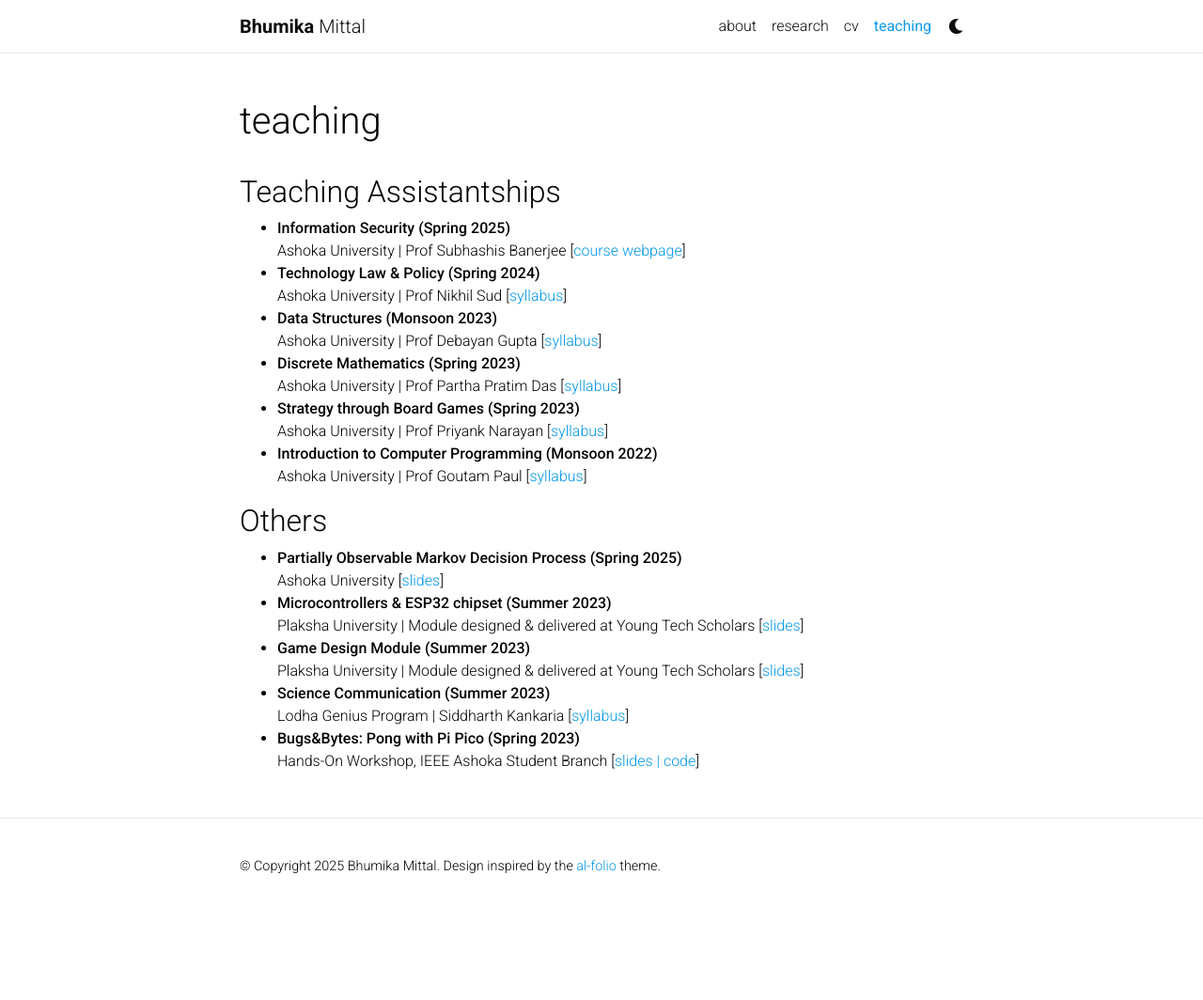
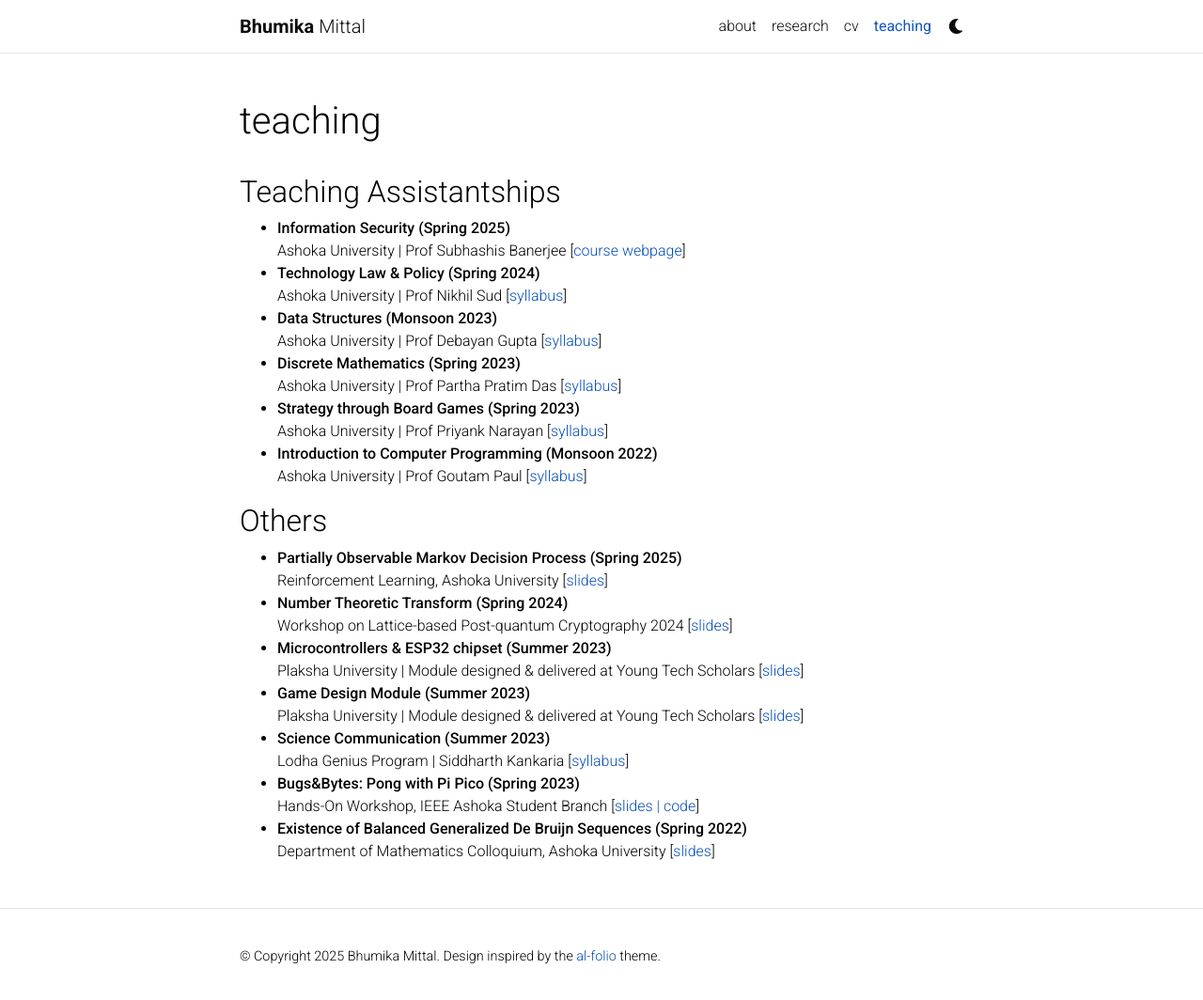
Before and after one commit to bhumikamittal7/bhumikamittal7.github.io, a Jekyll site: the page built from _pages/misc.md, in a window 1280 px wide and 1068 px high. Shown: the top 1064 px of the window at 94% size. Built offline with Jekyll 4.4.1, drawn with Linux system fonts in a browser that asks for light colours; comment, search, counter and statistics services are not loaded; a style sheet for code colours, icons or effects is not loaded.

```diff
--- a/_pages/misc.md
+++ b/_pages/misc.md
@@ -25,7 +25,9 @@ nav_order: 5
 ## Others
 
 - **Partially Observable Markov Decision Process (Spring 2025)**<br/>
-  Ashoka University [[slides](../assets/pdf/POMDP.pdf)]
+  Reinforcement Learning, Ashoka University [[slides](../assets/pdf/POMDP.pdf)]
+- **Number Theoretic Transform (Spring 2024)**<br/>
+  Workshop on Lattice-based Post-quantum Cryptography 2024 [[slides](../assets/pdf/ntt_presentation.pdf)]
 - **Microcontrollers & ESP32 chipset (Summer 2023)**<br/>
   Plaksha University | Module designed & delivered at Young Tech Scholars [[slides](../assets/pdf/Microcontroller.pdf)]
 - **Game Design Module (Summer 2023)**<br/>
@@ -34,12 +36,8 @@ nav_order: 5
   Lodha Genius Program | Siddharth Kankaria [[syllabus](../assets/pdf/ScienceComm.pdf)]
 - **Bugs&Bytes: Pong with Pi Pico (Spring 2023)**<br/>
   Hands-On Workshop, IEEE Ashoka Student Branch [[slides](../assets/pdf/PiPong.pdf) [| code](https://github.com/bhumikamittal7/Python-Projects/blob/main/picopong.py)]
+- **Existence of Balanced Generalized De Bruijn Sequences (Spring 2022)**<br/>
+  Department of Mathematics Colloquium, Ashoka University [[slides](../assets/pdf/deBruijn_presentation.pdf)]
 
-<!-- ## Talks and Workshops
-
-- **Number Theoretic Transform: Implementation Issues**<br/>
-  Workshop on Lattice-based Post-quantum Cryptography 2024
-- **PySci: Introdction to Computational STEM (Monsoon 2023)**<br/>
-  Hands-On Workshop, IEEE Ashoka Student Branch
-- **Existence of Balanced Generalized De Bruijn Sequences (Spring 2022)**<br/>
-  Department of Mathematics Colloquium [[video](https://www.youtube.com/watch?v=loDKHJ98rWM&list=PLaTCrA79FLSxwfBlJCTS9-YKd7N7h9Ejl)] -->
+<!-- - **PySci: Introdction to Computational STEM (Monsoon 2023)**<br/>
+  Hands-On Workshop, IEEE Ashoka Student Branch -->
--- a/_sass/_variables.scss
+++ b/_sass/_variables.scss
@@ -10,14 +10,14 @@ $red-color-dark:      #B71C1C !default;
 $orange-color:        #F29105 !default;
 $blue-color:          #0076df !default;
 $blue-color-dark:     #00369f !default;
-$cyan-color:          #0cf2b2 !default;
+$cyan-color:          #F49D23 !default;
 $light-cyan-color:    lighten($cyan-color, 25%);
 $green-color:         #00ab37 !default;
 $green-color-lime:    #B7D12A !default;
 $green-color-dark:    #009f06 !default;
 $green-color-light:   #ddffdd !default;
 $green-color-bright:  #11D68B !default;
-$purple-color:        #0097E6 !default;
+$purple-color:        #054EB8 !default;
 $light-purple-color:  lighten($purple-color, 25%);
 $pink-color:          #f92080 !default;
 $pink-color-light:    #ffdddd !default;
```
Also changed, not shown: _news/announcement_4.md (+1 -1 lines), _news/announcement_7.md (added, +8 -0 lines), _pages/about.md (+6 -5 lines), _pages/publications.md (+1 -1 lines), 2 other files.
